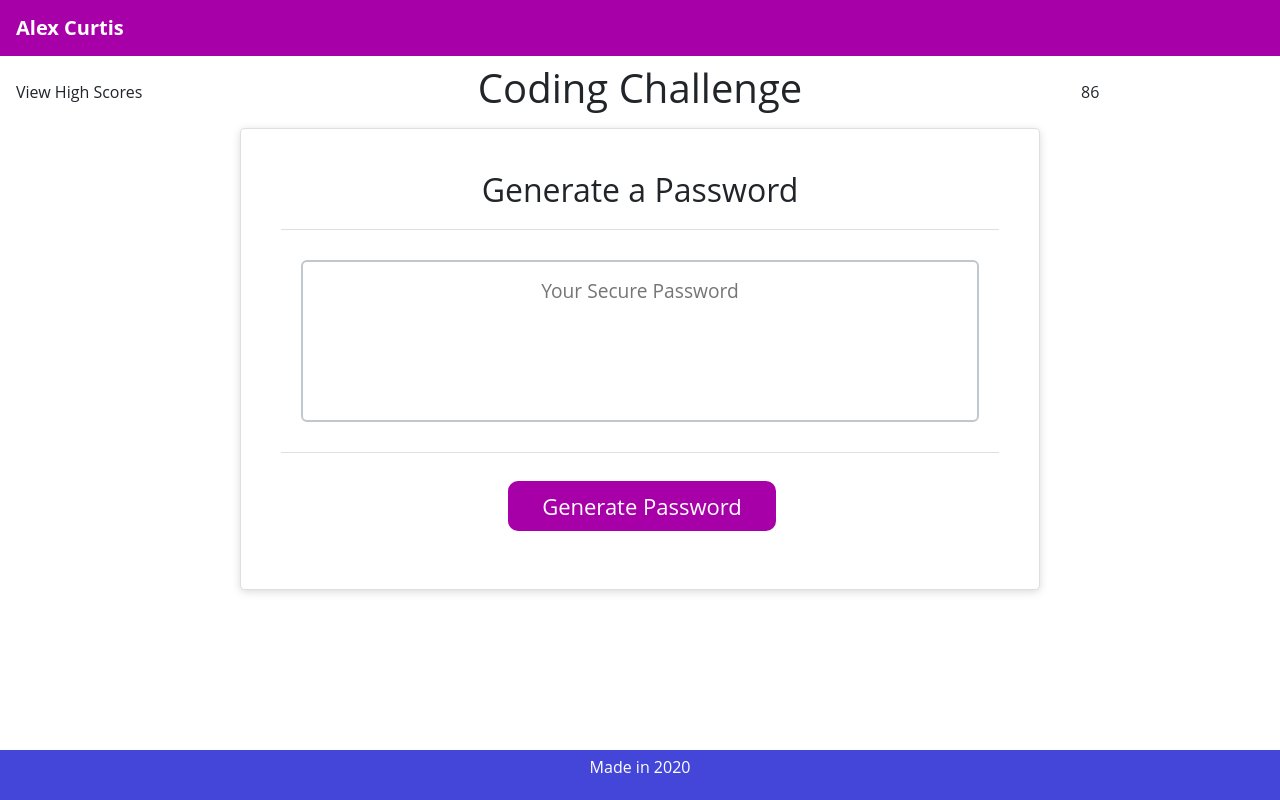
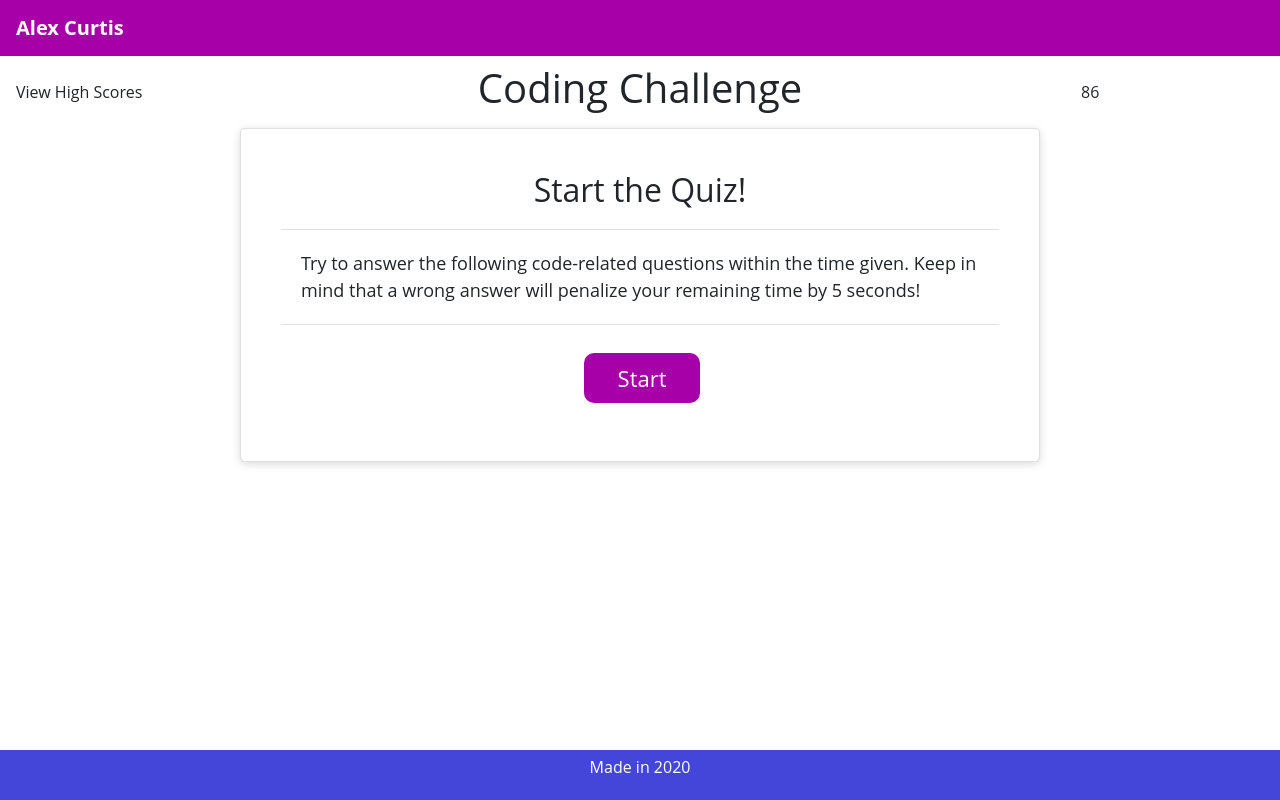
Before and after one commit to accurtis18/accurtis18.github.io-assignment4, a plain HTML site: page index.html in a window 1280 px wide. Drawn offline with nearby package versions, Linux system fonts and the light colour scheme.

Commit message:
quiz start page and updated timer script

```diff
--- a/index.html
+++ b/index.html
@@ -35,18 +35,13 @@
             <section class="col-md-12">
                 <div class="card">
                     <div class="card-header">
-                      <h2>Generate a Password</h2>
+                      <h2>Start the Quiz!</h2>
                     </div>
                     <div class="card-body">
-                      <textarea
-                        readonly
-                        id="password"
-                        placeholder="Your Secure Password"
-                        aria-label="Generated Password"
-                      ></textarea>
+                        Try to answer the following code-related questions within the time given. Keep in mind that a wrong answer will penalize your remaining time by 5 seconds!
                     </div>
                     <div class="card-footer">
-                      <button id="generate" class="btn">Generate Password</button>
+                      <button id="generate" class="btn">Start</button>
                     </div>
                 </div>
             </section>
--- a/script.js
+++ b/script.js
@@ -1,8 +1,7 @@
 function startTimer(display){
-    var timer = 90, seconds;
+    var timer = 90;
     setInterval(function(){
         display.textContent = timer;
-        seconds = seconds < 10 ? "0" + seconds : seconds;
         if(--timer < 0){
             display.textContent = "Times Up!";
         }
```
